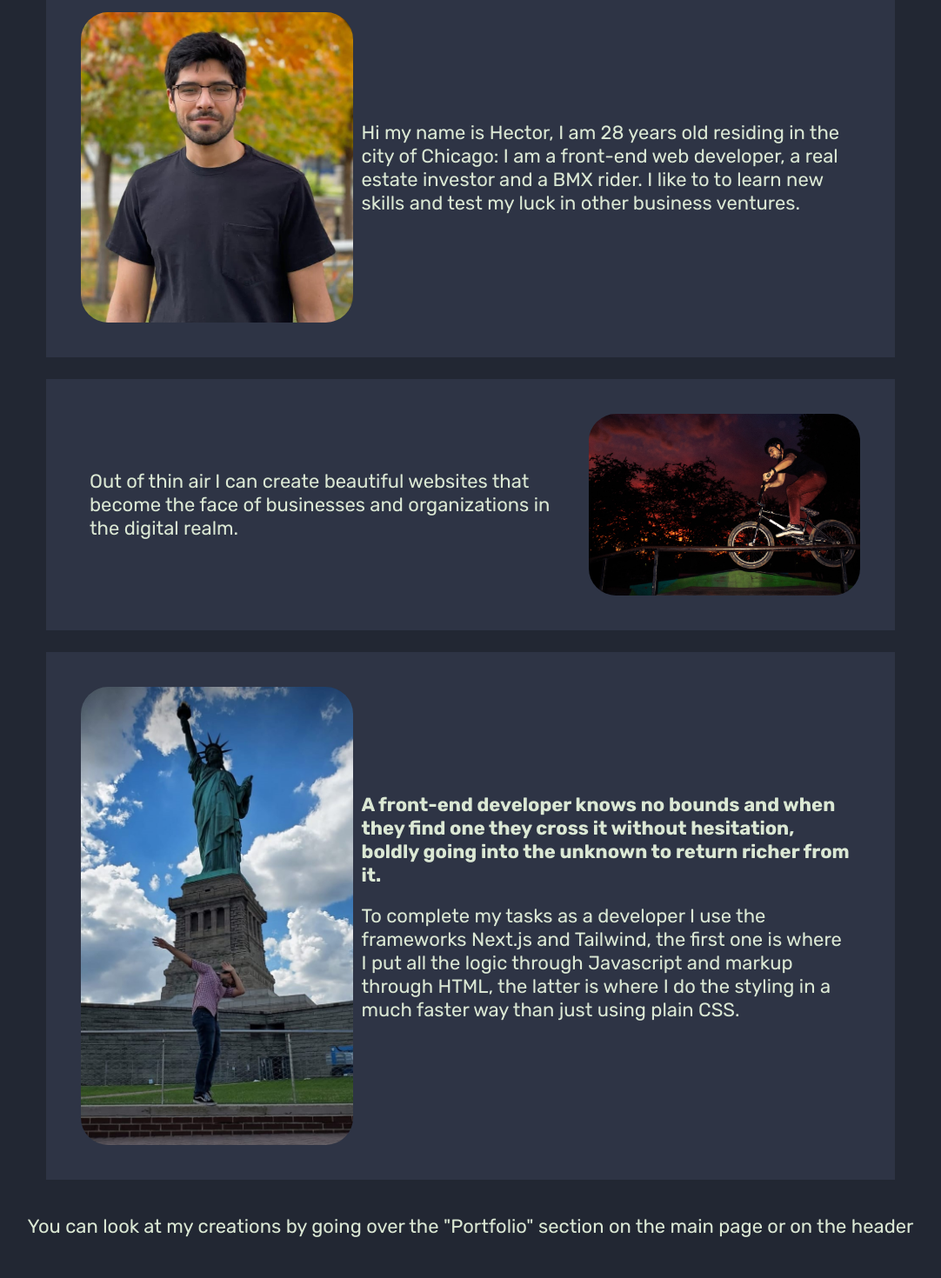
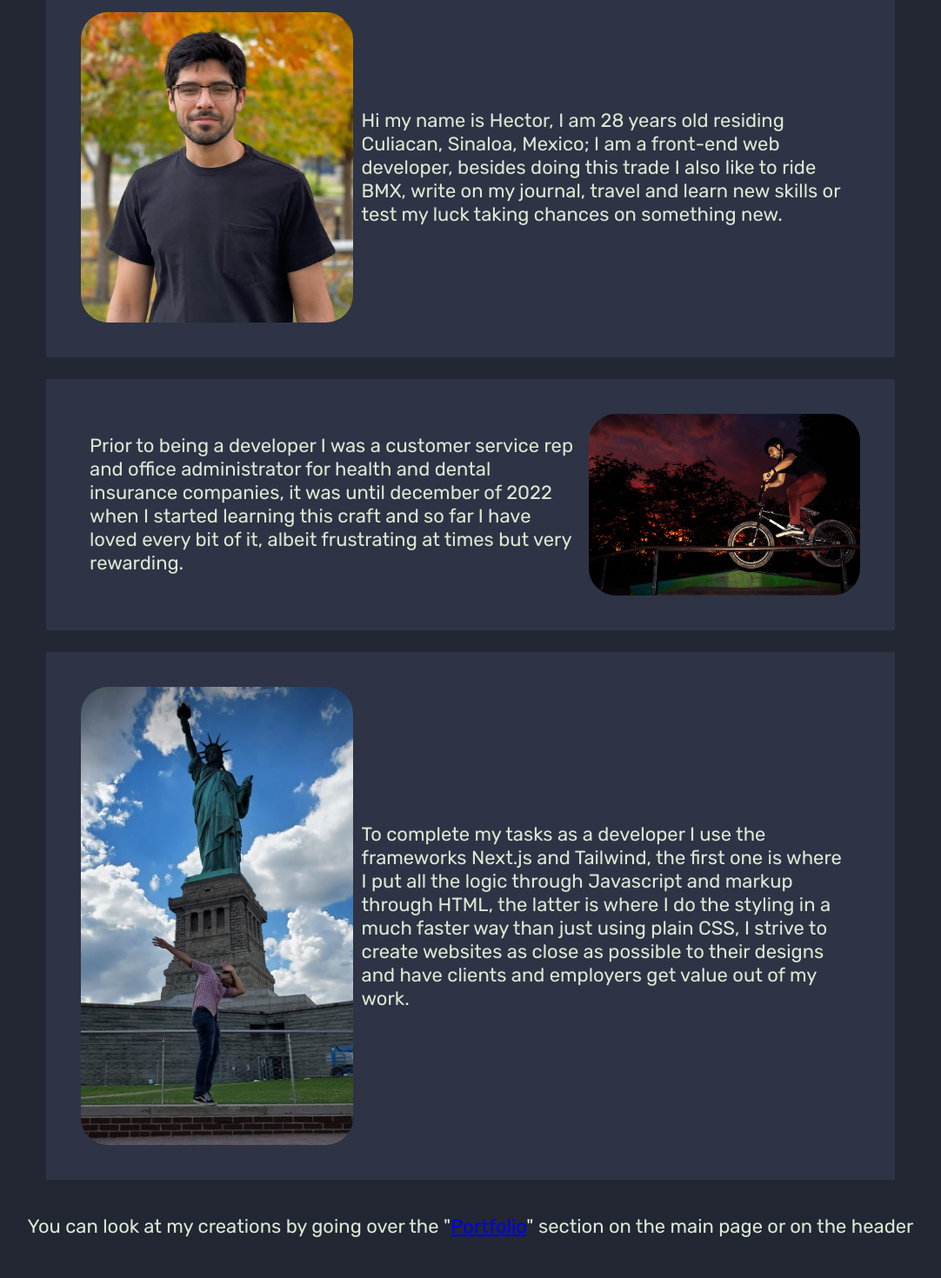
Before and after one commit to HectorVL95/updated-personal-web, a React (Create React App) app: page /About in a window 1280 px wide. Shown: the part 260-1730 px from the top of the page at 87% size, without its empty margins (99-1181 px from the left). Built offline with nearby package versions, Linux system fonts and the light colour scheme.

Commit message:
we did small changes

```diff
--- a/src/components/About.jsx
+++ b/src/components/About.jsx
@@ -2,7 +2,6 @@ import React from 'react';
 import fallSnapshop from '../assets/fall-snapshot.jpg'
 import bmxRider from '../assets/bmx-rider.jpg'
 import libertyStatue from '../assets/liberty-statue.jpg'
-import Portfolio from '../components/Portfolio'
 import '../styles/About.scss'
 import '../styles/styles.module.scss'
 
@@ -16,23 +15,23 @@ const About = () => {
       firs-fact'>
         <img className='about-snapshops' src={fallSnapshop} alt="Fall" />
         <div className='fact-text-wrap'>
-          <p>Hi my name is Hector, I am 28 years old residing in the city of Chicago: I am a front-end web developer, a real estate investor and a BMX rider. I like to to learn new skills and test my luck in other business ventures. </p>
+          <p>Hi my name is Hector, I am 28 years old residing Culiacan, Sinaloa, Mexico; I am a front-end web developer, besides doing this trade I also like to ride BMX, write on my journal, travel and learn new skills or test my luck taking chances on something new. </p>
         </div>
       </section>
       <section className='facts second-fact'>
         <img className='about-snapshops' src={bmxRider} alt="BMX rider" />
         <div className='fact-text-wrap'>
-        <p>Out of thin air I can create beautiful websites that become the face of businesses and organizations in the digital realm.</p>
+        <p>Prior to being a developer I was a customer service rep and office administrator for health and dental insurance companies, it was until december of 2022 when I started learning this craft and so far I have loved every bit of it, albeit frustrating at times but very rewarding.</p>
         </div>
       </section>
       <section className='facts third-fact'>
         <img className='about-snapshops' src={libertyStatue} alt="Liberty Statue Pic" />
         <div className='fact-text-wrap'>
-          <p className='bold-description'>A front-end developer knows no bounds and when they find one they cross it without hesitation, boldly going into the unknown to return richer from it.</p>
-          <p className='skills-description'>To complete my tasks as a developer I use the frameworks Next.js and Tailwind, the first one is where I put all the logic through Javascript and markup through HTML, the latter is where I do the styling in a much faster way than just using plain CSS.</p>
+          <p className='bold-description'></p>
+          <p className='skills-description'>To complete my tasks as a developer I use the frameworks Next.js and Tailwind, the first one is where I put all the logic through Javascript and markup through HTML, the latter is where I do the styling in a much faster way than just using plain CSS, I strive to create websites as close as possible to their designs and have clients and employers get value out of my work.</p>
         </div>
       </section>
-      <p className='about-bottom-text'>You can look at my creations by going over the "<a href={Portfolio}>Portfolio</a>" section on the main page or on the header</p>
+      <p className='about-bottom-text'>You can look at my creations by going over the "<a href="/Portfolio">Portfolio</a>" section on the main page or on the header</p>
     </main>
   );
 }
```
Also changed, not shown: public/tpt-website.png.
